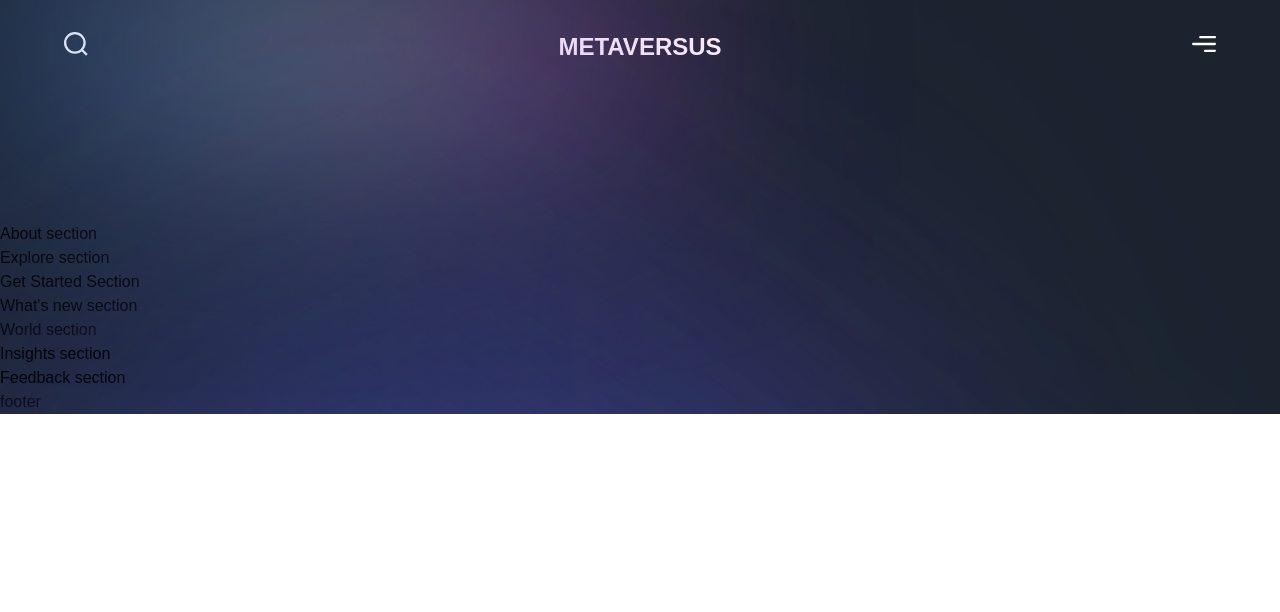
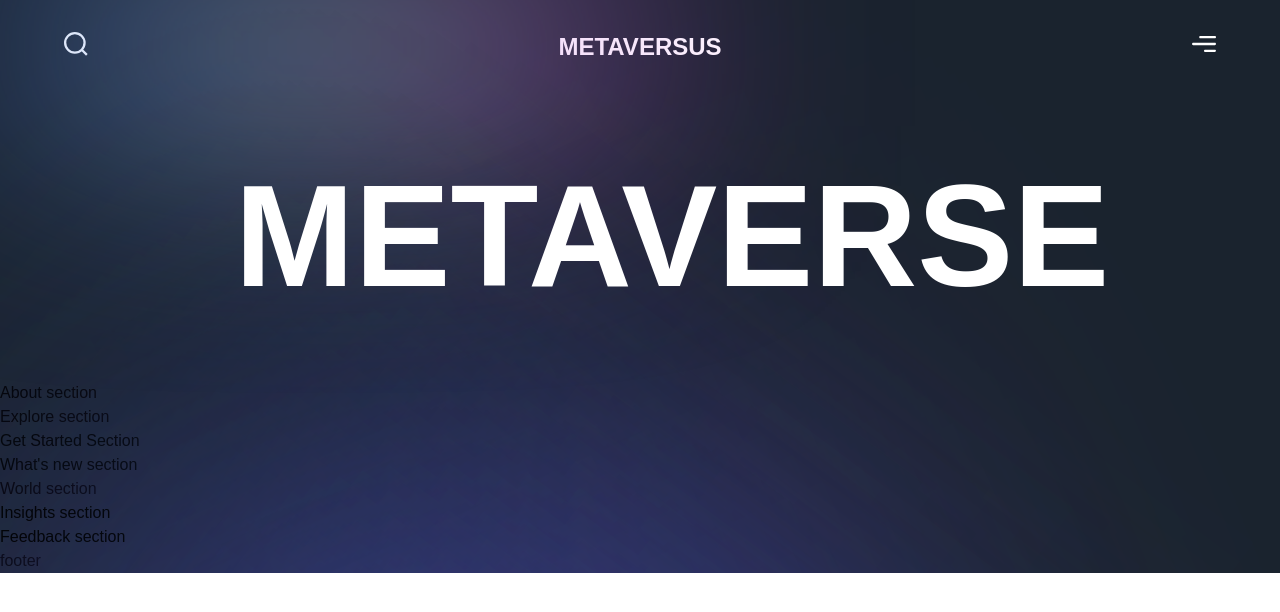
Before and after one commit to pronoia9/metaverse-madness, a Next.js app: page / in a window 1280 px wide. Shown: the top 612 px of the page. Built offline with nearby package versions, Linux system fonts and the light colour scheme.

Commit message:
add heading

```diff
--- a/sections/Hero.jsx
+++ b/sections/Hero.jsx
@@ -6,14 +6,19 @@
 import { slideIn, staggerContainer, textVariant } from '../utils/motion';
 
 const Hero = () => (
-  <section className={`${styles.yPaddings}, sm:pl-16 pl-6`}>
+  <section className={`${styles.yPaddings} sm:pl-16 pl-6`}>
     <motion.div
       className={`${styles.innerWidth} mx-auto flex flex-col`}
       variants={staggerContainer}
       initial='hidden'
       whileInView='show'
-      viewport={{ once: false, amount: 0.25 }}
-    />
+      viewport={{ once: false, amount: 0.25 }}>
+      <div className='flex justify-center items-center flex-col relative z-10'>
+        <motion.h1 className={styles.heroHeading} variants={textVariant(1.1)}>
+          Metaverse
+        </motion.h1>
+      </div>
+    </motion.div>
   </section>
 );
 
```
